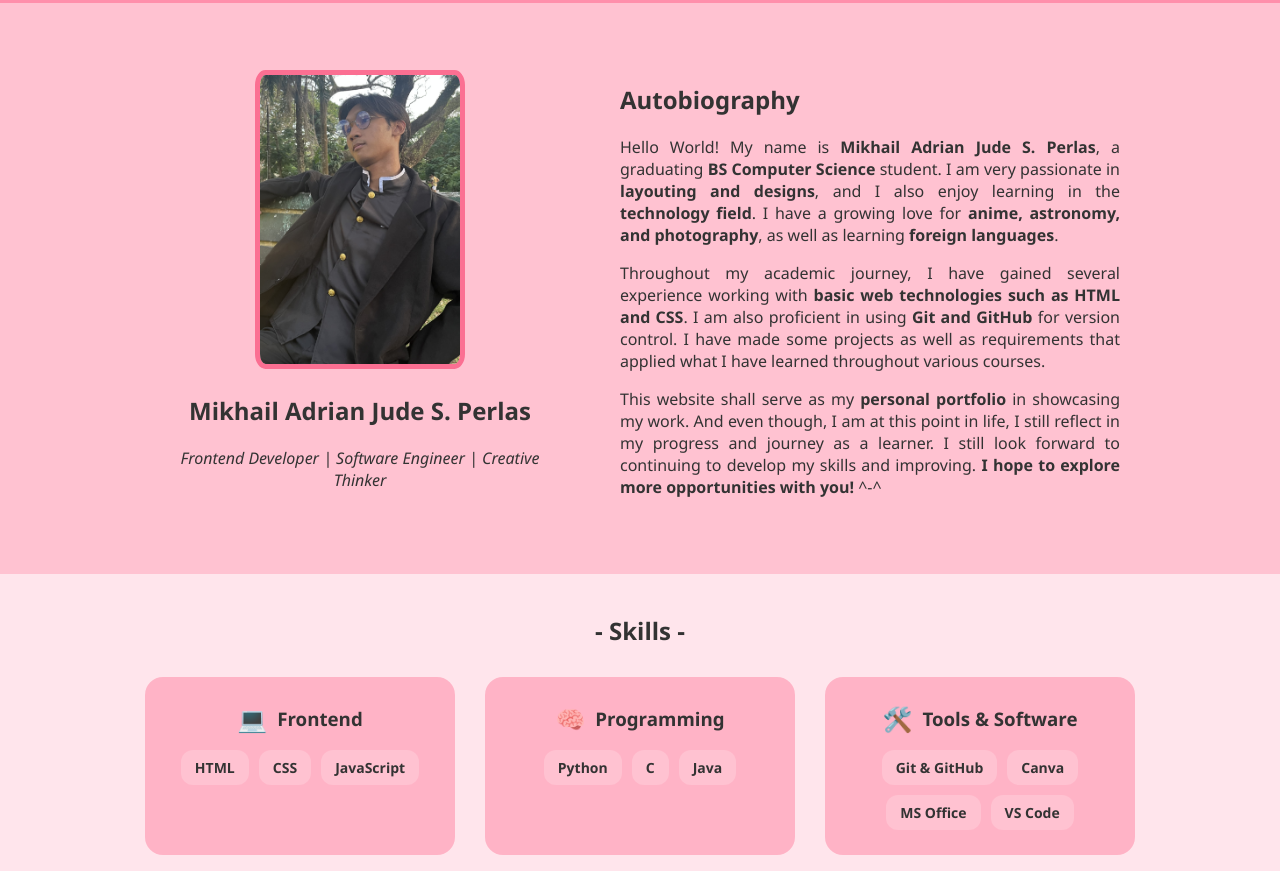
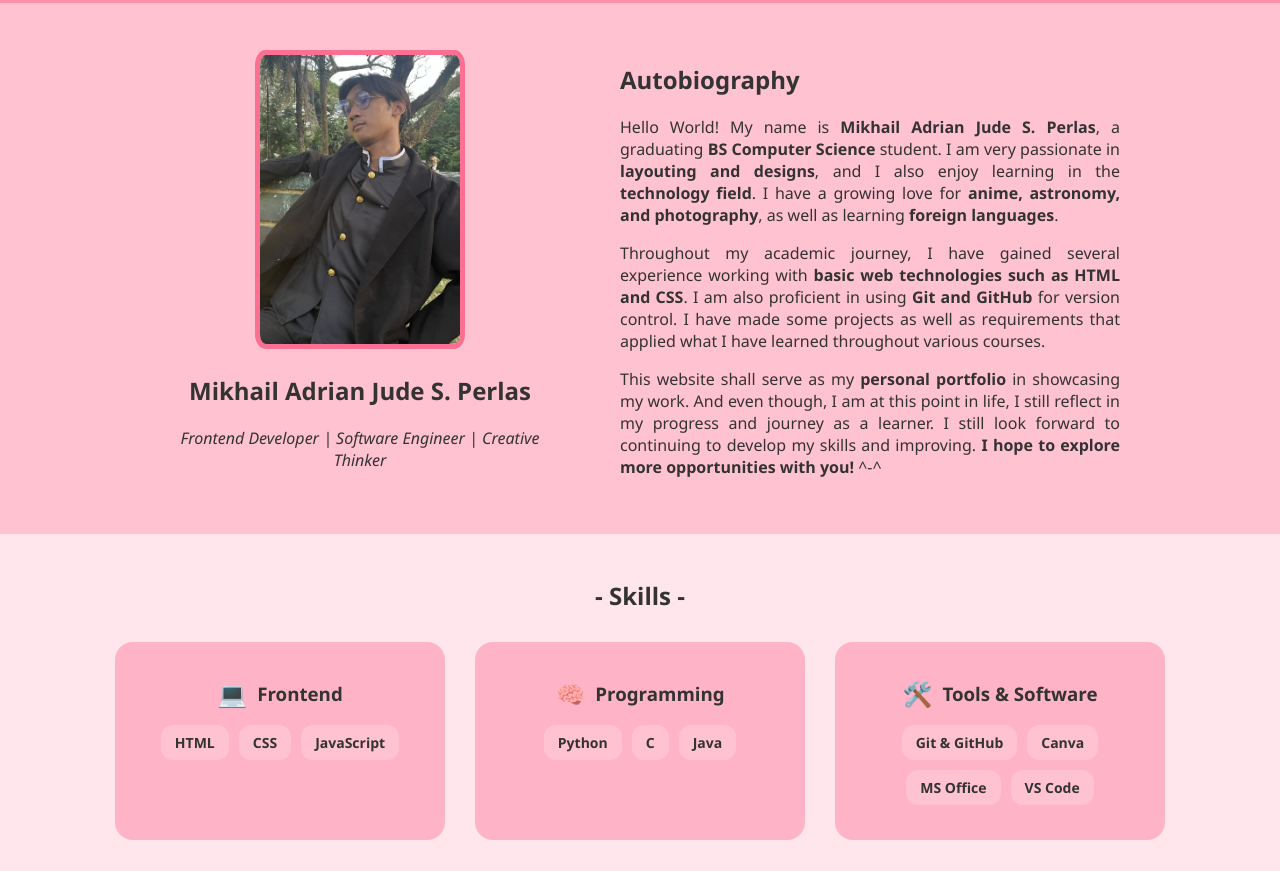
Before and after one commit to CMSC100-Laboratory/exer-02-html-and-css-allhailmikeyl, a plain HTML site: page index.html in a window 1280 px wide. Shown: the part 81-952 px from the top of the page. Drawn offline with Linux system fonts and the light colour scheme.

Commit message:
ui: Adjusted paddings and spacings for the whole layout

```diff
--- a/flex.css
+++ b/flex.css
@@ -7,7 +7,7 @@ body {
 }
 
 .section {
-    padding: 20px 40px;
+    padding: 25px 40px;
 }
 
 .section h2 {
@@ -58,7 +58,7 @@ body {
     justify-content: center;
     align-items: center;
     gap: 60px;
-    padding: 60px 20px;
+    padding: 40px 20px;
     background-color: #ffc2d1;
     flex-wrap: wrap;
 }
@@ -93,7 +93,7 @@ body {
 
 .skill-group {
     background-color: #ffb3c6;
-    padding: 25px;
+    padding: 35px;
     border-radius: 18px;
     width: 260px;
 }
```
